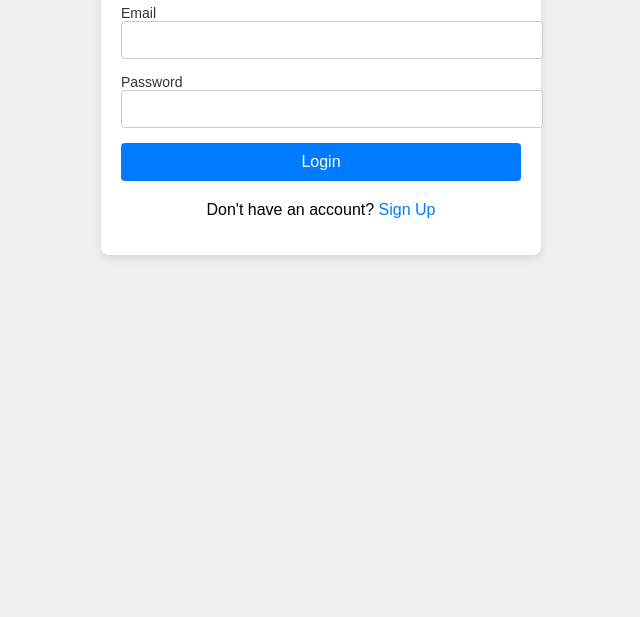
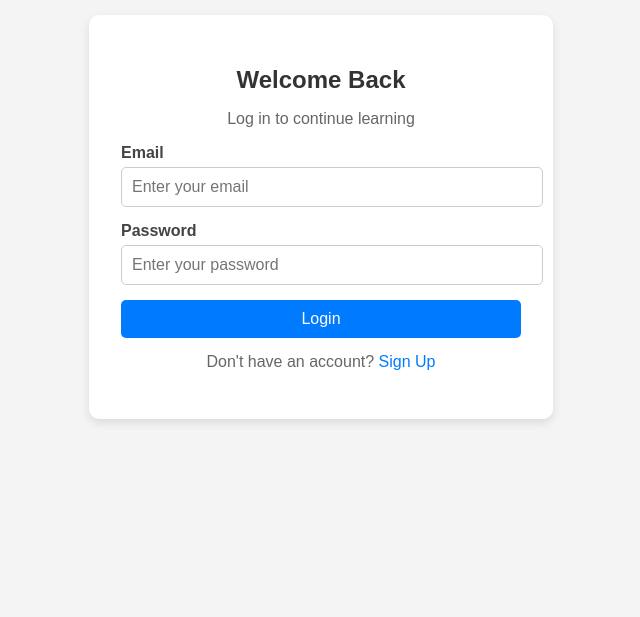
Before and after one commit to jaykum1210/Consitulearn1-, a plain HTML site: page login.html in a window 1280 px wide. Shown: the part 183-800 px from the top of the page, without its empty margins (319-959 px from the left). Drawn offline with Linux system fonts and the light colour scheme.

Commit message:
login page edited little bit and checkbox corrected

```diff
--- a/login.css
+++ b/login.css
@@ -1,69 +1,94 @@
-/* login.css */
+/* General Reset */
 body {
-    font-family: 'Arial', sans-serif;
-    background-color: #f0f0f0;
+    font-family: Arial, sans-serif;
+    background-color: #f4f4f4;
     margin: 0;
-    padding: 0;
+    display: flex;
+    justify-content: center;
+    align-items: center;
+    height: 100vh;
 }
 
+/* Container */
 .login-container {
+    background: white;
+    padding: 2rem;
+    border-radius: 10px;
+    box-shadow: 0 4px 10px rgba(0, 0, 0, 0.1);
+    width: 100%;
     max-width: 400px;
-    margin: 100px auto;
-    background-color: white;
-    padding: 20px;
-    border-radius: 8px;
-    box-shadow: 0 4px 8px rgba(0, 0, 0, 0.1);
+    text-align: center;
 }
 
+/* Heading */
 h2 {
-    text-align: center;
-    font-size: 24px;
-    margin-bottom: 20px;
+    margin-bottom: 10px;
+    color: #333;
 }
 
-.input-container {
-    margin-bottom: 15px;
+p {
+    color: #666;
 }
 
-.input-container label {
-    font-size: 14px;
-    color: #333;
-    display: block;
+/* Input Group */
+.input-group {
+    margin-bottom: 15px;
+    text-align: left;
 }
 
-.input-container input {
+label {
+    display: block;
+    font-weight: bold;
+    margin-bottom: 5px;
+    color: #444;
+}
+
+input {
     width: 100%;
     padding: 10px;
-    font-size: 14px;
     border: 1px solid #ccc;
-    border-radius: 4px;
+    border-radius: 5px;
+    font-size: 16px;
 }
 
-button {
+input:focus {
+    border-color: #007bff;
+    outline: none;
+}
+
+/* Error Message */
+.error-message {
+    color: red;
+    font-size: 14px;
+    display: none;
+}
+
+/* Button */
+.login-btn {
     width: 100%;
     padding: 10px;
+    background-color: #007bff;
+    border: none;
+    color: white;
     font-size: 16px;
-    background-color: #007BFF;
-    color: white;
-    border: none;
-    border-radius: 4px;
     cursor: pointer;
+    border-radius: 5px;
 }
 
-button:hover {
+.login-btn:hover {
     background-color: #0056b3;
 }
 
-p {
-    text-align: center;
-    margin-top: 20px;
+/* Signup Link */
+.signup-link {
+    margin-top: 15px;
 }
 
-a {
-    color: #007BFF;
+.signup-link a {
+    color: #007bff;
     text-decoration: none;
 }
 
-a:hover {
+.signup-link a:hover {
     text-decoration: underline;
 }
--- a/login.html
+++ b/login.html
@@ -8,21 +8,26 @@
 </head>
 <body>
     <div class="login-container">
-            <h2>Login</h2>
+        <div class="login-box">
+            <h2>Welcome Back</h2>
+            <p>Log in to continue learning</p>
             <form id="loginForm">
-                <div class="input-container">
+                <div class="input-group">
                     <label for="email">Email</label>
-                    <input type="email" id="email" name="email" required>
+                    <input type="email" id="email" name="email" placeholder="Enter your email" required>
+                    <small class="error-message" id="emailError"></small>
                 </div>
-                <div class="input-container">
+                <div class="input-group">
                     <label for="password">Password</label>
-                    <input type="password" id="password" name="password" required>
+                    <input type="password" id="password" name="password" placeholder="Enter your password" required>
+                    <small class="error-message" id="passwordError"></small>
                 </div>
-                <button type="submit" id="loginButton">Login</button>
+                <button type="submit" class="login-btn">Login</button>
+                <p class="signup-link">Don't have an account? <a href="signup.html">Sign Up</a></p>
             </form>
-            <p>Don't have an account? <a href="signup.html">Sign Up</a></p>
+        </div>
     </div>
 
-        <script src="login.js"></script>
+    <script src="script.js"></script>
 </body>
 </html>
```
Also changed, not shown: signup.html (+2 -1 lines). Lines whose indentation alone changed are shown as unchanged.
